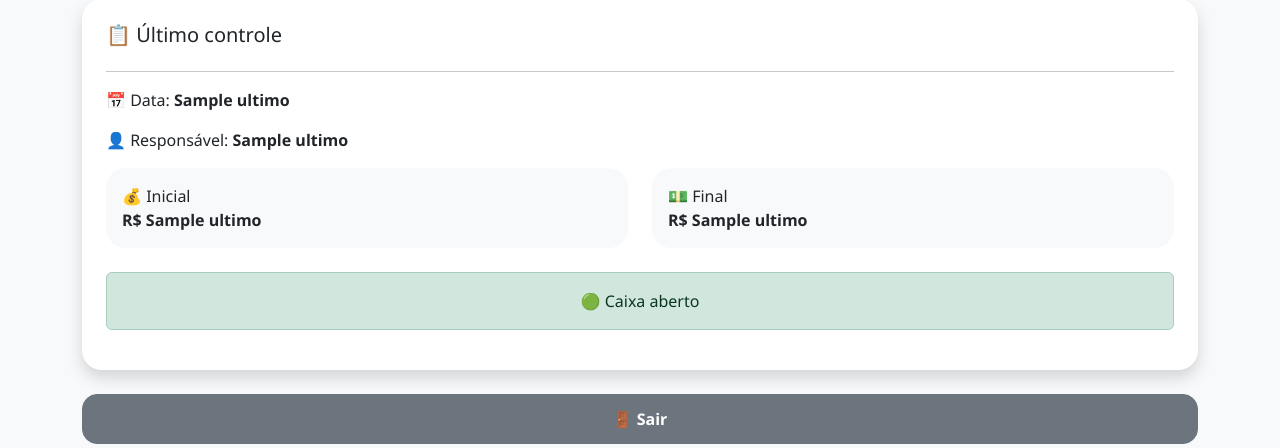
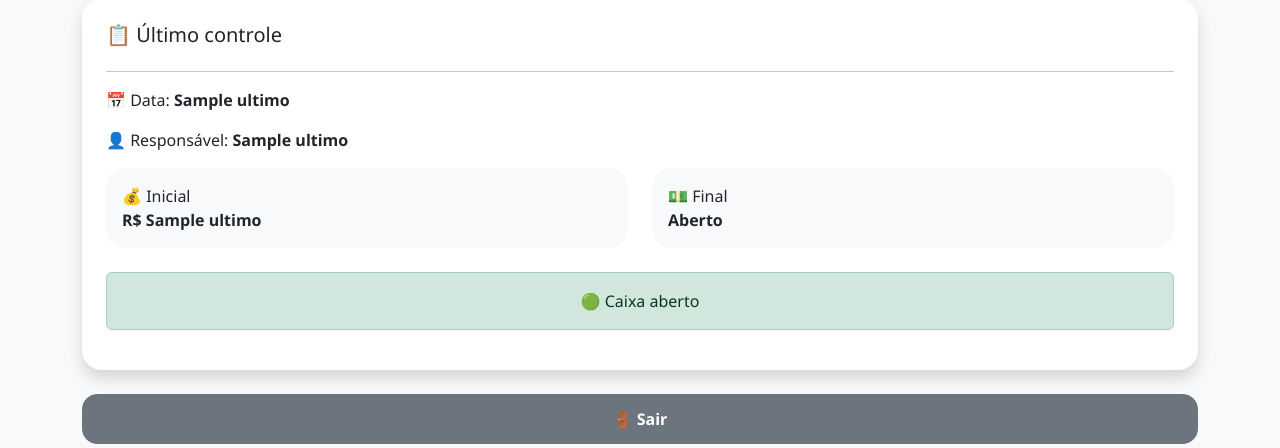
Before and after one commit to thalves2004/pastelaria-app, a Flask app: template templates/dashboard.html in a window 1280 px wide. Shown: the part 269-717 px from the top of the page. Run offline with Flask 3, Linux system fonts and the light colour scheme; the template is opened without the code that fills it: most values are stand-ins (such as "Sample title", 1, 10 or a date in 2020).

Commit message:
corrige leitura do status do caixa

```diff
--- a/templates/dashboard.html
+++ b/templates/dashboard.html
@@ -3,9 +3,13 @@
 <html lang="pt-br">
 
 <head>
+
 <link rel="manifest" href="/static/manifest.json">
+
 <meta name="theme-color" content="#ff6600">
+
 <link rel="apple-touch-icon" href="/static/icon-192.png">
+
 <meta charset="UTF-8">
 
 <meta name="viewport" content="width=device-width, initial-scale=1">
@@ -15,7 +19,6 @@
 
 
 <link href="https://cdn.jsdelivr.net/npm/bootstrap@5.3.3/dist/css/bootstrap.min.css" rel="stylesheet">
-
 
 <link rel="stylesheet" href="/static/style.css">
 
@@ -76,14 +79,9 @@ Olá, {{usuario}} 👋
 
 
 
-<!-- ABERTURA -->
-
-
 <div class="col-6">
 
-
 <a href="/abertura" class="text-decoration-none">
-
 
 <div class="card shadow card-menu bg-success text-white">
 
@@ -100,9 +98,7 @@ Abertura
 
 </div>
 
-
 </a>
-
 
 </div>
 
@@ -110,14 +106,9 @@ Abertura
 
 
 
-<!-- FECHAMENTO -->
-
-
 <div class="col-6">
 
-
 <a href="/fechamento" class="text-decoration-none">
-
 
 <div class="card shadow card-menu bg-danger text-white">
 
@@ -134,13 +125,9 @@ Fechamento
 
 </div>
 
-
 </a>
 
-
 </div>
-
-
 
 
 
@@ -150,14 +137,9 @@ Fechamento
 
 
 
-<!-- PRODUTOS -->
-
-
 <div class="col-6">
 
-
 <a href="/produtos" class="text-decoration-none">
-
 
 <div class="card shadow card-menu bg-warning">
 
@@ -174,9 +156,7 @@ Produtos
 
 </div>
 
-
 </a>
-
 
 </div>
 
@@ -184,14 +164,9 @@ Produtos
 
 
 
-<!-- USUÁRIOS -->
-
-
 <div class="col-6">
 
-
 <a href="/usuarios" class="text-decoration-none">
-
 
 <div class="card shadow card-menu bg-primary text-white">
 
@@ -208,9 +183,7 @@ Usuários
 
 </div>
 
-
 </a>
-
 
 </div>
 
@@ -218,14 +191,9 @@ Usuários
 
 
 
-<!-- RELATÓRIOS -->
-
-
 <div class="col-12">
 
-
 <a href="/relatorios" class="text-decoration-none">
-
 
 <div class="card shadow card-menu bg-dark text-white">
 
@@ -242,9 +210,7 @@ Relatórios
 
 </div>
 
-
 </a>
-
 
 </div>
 
@@ -262,11 +228,11 @@ Relatórios
 
 
 
-
 <!-- ÚLTIMO CONTROLE -->
 
 
 {% if ultimo %}
+
 
 
 <div class="card shadow mt-4 p-4">
@@ -283,6 +249,7 @@ Relatórios
 
 
 
+
 <p>
 
 📅 Data:
@@ -294,6 +261,7 @@ Relatórios
 </b>
 
 </p>
+
 
 
 
@@ -325,6 +293,7 @@ Relatórios
 
 💰 Inicial
 
+
 <br>
 
 
@@ -352,13 +321,14 @@ R$ {{ultimo[3]}}
 
 💵 Final
 
+
 <br>
 
 
 <b>
 
 
-{% if ultimo[4] %}
+{% if ultimo[11] == "FECHADO" %}
 
 R$ {{ultimo[4]}}
 
@@ -388,27 +358,38 @@ Aberto
 
 
 
-{% if ultimo[6] == "FECHADO" %}
+
+
+{% if ultimo[11] == "FECHADO" %}
+
 
 
 <div class="alert alert-danger text-center">
 
+
 🔴 Caixa fechado
 
+
 </div>
+
 
 
 {% else %}
 
 
+
 <div class="alert alert-success text-center">
 
+
 🟢 Caixa aberto
+
 
 </div>
 
 
+
 {% endif %}
+
 
 
 
@@ -427,6 +408,7 @@ Nenhum controle realizado.
 </div>
 
 
+
 {% endif %}
 
 
@@ -434,10 +416,7 @@ Nenhum controle realizado.
 
 
 
-
-<a href="/logout"
-
-class="btn btn-secondary w-100 mt-4">
+<a href="/logout" class="btn btn-secondary w-100 mt-4">
 
 
 🚪 Sair
@@ -453,4 +432,5 @@ class="btn btn-secondary w-100 mt-4">
 
 </body>
 
+
 </html>
```
